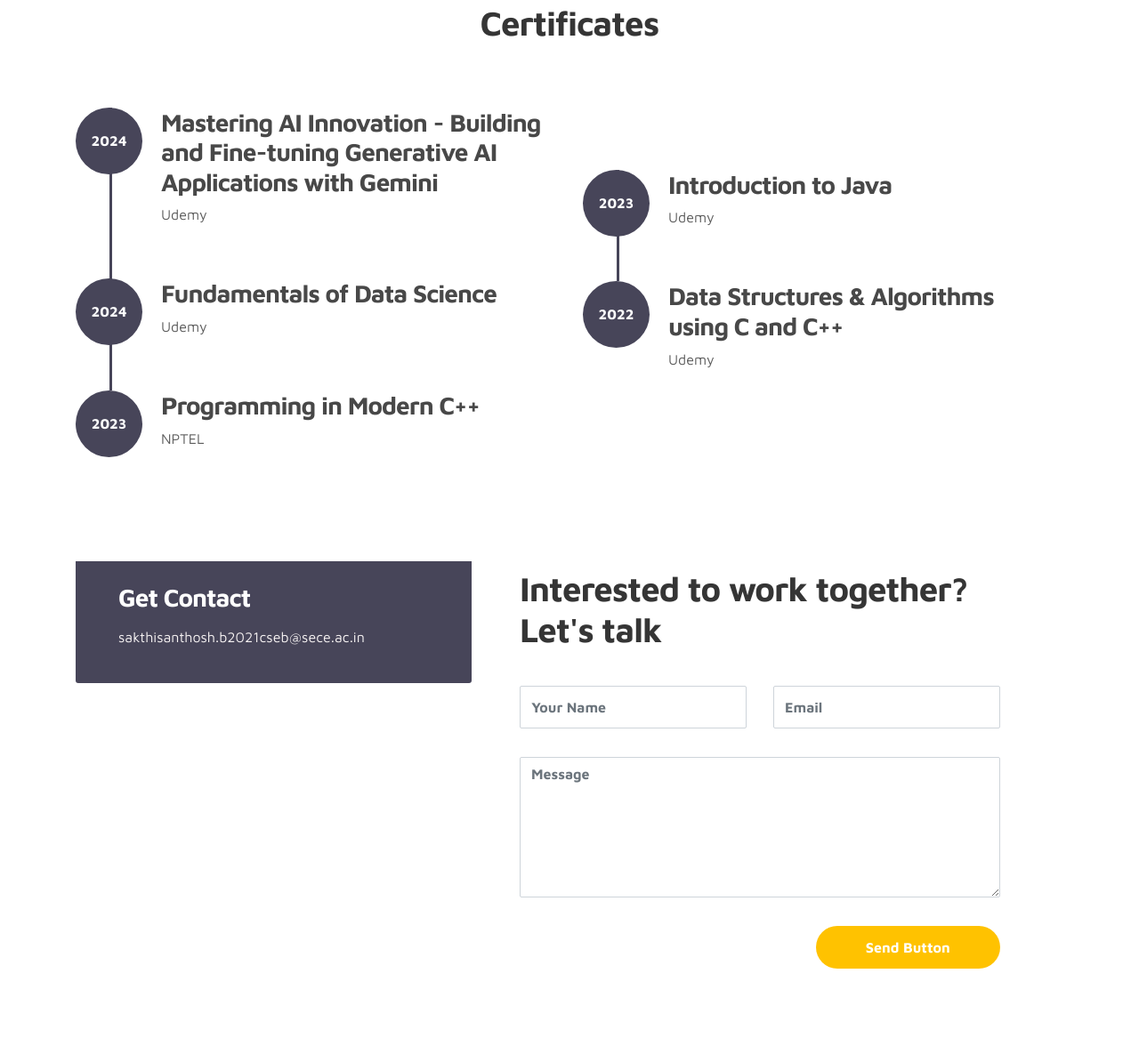
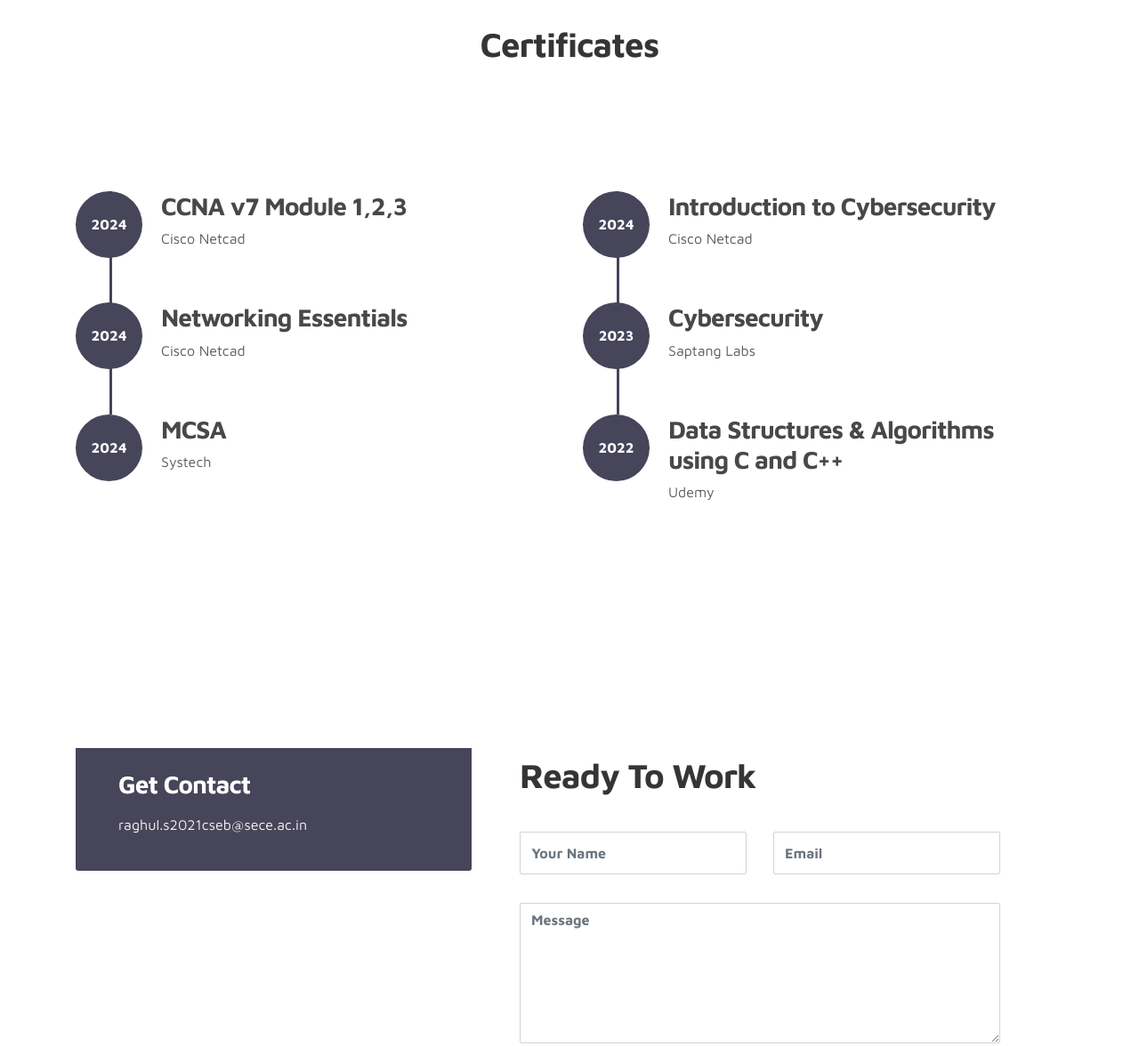
Before and after one commit to Raghulcs/Portfolio-New, a plain HTML site: page index.html in a window 1280 px wide. Shown: the part 2566-3742 px from the top of the page at 89% size. Drawn offline with Linux system fonts and the light colour scheme.

Commit message:
Update index.html

```diff
--- a/index.html
+++ b/index.html
@@ -325,15 +325,7 @@ https://www.tooplate.com/view/2115-marvel
                 <h2 class="mb-4">Mentorship</h2>
 
                   <div class="timeline">
-                      <!-- <div class="timeline-wrapper">
-                           <div class="timeline-yr">
-                                <span>2022-24</span>
-                           </div>
-                           <div class="timeline-info">
-                                <h3><span>Placement Coordinator</span><small></small></h3>
-                                <p>Facilitated communication and coordination between students to secure Internship</p>
-                           </div>
-                      </div> -->
+
 
                       <div class="timeline-wrapper">
                           <div class="timeline-yr">
@@ -361,7 +353,7 @@ https://www.tooplate.com/view/2115-marvel
                     <strong>Language:</strong> Java | Python | C<br>
                     <strong>Tools:</strong> Hyper-V Manager | Cisco Packet Tracer | Putty | Wireshark | Nmap | OSINT<br>
                     <strong>Query Language:</strong> MySQL, MongoDB<br>
-                    <strong>Core Concepts:</strong> Computer Networks, Data Structures, Operating System<br>
+                    <strong>Core Concepts:</strong> Computer Networks, Data Structures, Object Oriented Programming, DataBase Management System<br>
                     <strong>Web Technologies:</strong> HTML, CSS, JavaScript, Bootstrap, Node, Express<br>
                   </p>
 
@@ -391,14 +383,14 @@ https://www.tooplate.com/view/2115-marvel
             <div class="col-lg-6 col-12">
 
 
-                <div class="timeline">
+                <div class="timeline " style="padding-top: 70px;">
                     <div class="timeline-wrapper">
                          <div class="timeline-yr">
                               <span>2024</span>
                          </div>
                          <div class="timeline-info">
-                              <h3><span>Mastering AI Innovation - Building and Fine-tuning Generative AI Applications with Gemini</span></h3>
-                              <p>Udemy</p>
+                              <h3><span>CCNA v7 Module 1,2,3</span></h3>
+                              <p>Cisco Netcad</p>
                             </div>
                     </div>
 
@@ -407,21 +399,22 @@ https://www.tooplate.com/view/2115-marvel
                             <span>2024</span>
                         </div>
                         <div class="timeline-info">
-                            <h3><span> Fundamentals of Data Science</span></h3>
-                            <p>Udemy</p>
+                            <h3><span>Networking Essentials</span></h3>
+                            <p>Cisco Netcad</p>
                         </div>
                     </div>
 
                     <div class="timeline-wrapper">
                         <div class="timeline-yr">
-                            <span>2023</span>
+                            <span>2024</span>
                         </div>
                         <div class="timeline-info">
-                            <h3><span>Programming in Modern C++ </span></h3>
-                            <p>NPTEL</p>
+                            <h3><span>MCSA</span></h3>
+                            <p>Systech</p>
 
                         </div>
                     </div>
+
 
 
 
@@ -433,14 +426,23 @@ https://www.tooplate.com/view/2115-marvel
                 <br>
               </h2>
 
-                <div class="timeline">
+                <div class="timeline" style="padding-bottom: 150px;">
+                  <div class="timeline-wrapper">
+                    <div class="timeline-yr">
+                         <span>2024</span>
+                    </div>
+                    <div class="timeline-info">
+                         <h3><span>Introduction to Cybersecurity</span></h3>
+                        <p>Cisco Netcad</p>
+                    </div>
+               </div>
                     <div class="timeline-wrapper">
                          <div class="timeline-yr">
                               <span>2023</span>
                          </div>
                          <div class="timeline-info">
-                              <h3><span>Introduction to Java</span></h3>
-                             <p>Udemy</p>
+                              <h3><span>Cybersecurity</span></h3>
+                             <p>Saptang Labs</p>
                          </div>
                     </div>
 
@@ -454,15 +456,7 @@ https://www.tooplate.com/view/2115-marvel
                         </div>
                     </div>
 
-                    <!-- <div class="timeline-wrapper">
-                        <div class="timeline-yr">
-                            <span>2018-19</span>
-                        </div>
-                        <div class="timeline-info">
-                          <h3><span>Vidya Nethrra Matric. Hr. Sec. School</span><small></small></h3>
-                          <p>X Percentage : 92.4%</p>
-                      </div>
-                    </div> -->
+
 
                 </div>
              </div>
@@ -477,34 +471,25 @@ https://www.tooplate.com/view/2115-marvel
         <div class="row">
 
           <div class="col-lg-5 mr-lg-4 col-10">
-            <!-- <div class="google-map w-100">
-              <iframe src="https://www.google.com/maps/embed?pb=!1m18!1m12!1m3!1d12088.558402180099!2d-73.99373482142036!3d40.75895421922642!2m3!1f0!2f0!3f0!3m2!1i1024!2i768!4f13.1!3m3!1m2!1s0x89c25855b8fb3083%3A0xa0f9aef176042a5c!2sTheater+District%2C+New+York%2C+NY%2C+USA!5e0!3m2!1sen!2smm!4v1549875377188" width="400" height="300" frameborder="0" style="border:0" allowfullscreen></iframe>
-            </div> -->
+
 
             <div class="contact-info d-flex justify-content-between align-items-center py-4 px-lg-5">
                 <div class="contact-info-item">
                   <h3 class="mb-3 text-white">Get Contact</h3>
-                  <!-- <p class="footer-text mb-0">010 020 0960</p> -->
-                  <p><a href="mailto:sakthisanthosh.b2021cseb@sece.ac.in  ">sakthisanthosh.b2021cseb@sece.ac.in</a></p>
+                  <p><a href="mailto:raghul.s2021cseb@sece.ac.in  ">raghul.s2021cseb@sece.ac.in</a></p>
                 </div>
 
 
             </div>
-            <!-- <div class="contact-info d-flex justify-content-between align-items-center py-3 px-lg-4">
 
 
 
-              <ul class="social-links">
-                   <li><a href="#" class="uil uil-dribbble" data-toggle="tooltip" data-placement="left" title="Dribbble"></a></li>
-                   <li><a href="#" class="uil uil-instagram" data-toggle="tooltip" data-placement="left" title="Instagram"></a></li>
-                   <li><a href="#" class="uil uil-youtube" data-toggle="tooltip" data-placement="left" title="Youtube"></a></li>
-              </ul>
-          </div> -->
+
           </div>
 
           <div class="col-lg-6 col-12">
             <div class="contact-form">
-              <h2 class="mb-4">Interested to work together? Let's talk</h2>
+              <h2 class="mb-4">Ready To Work</h2>
 
               <form action="https://docs.google.com/forms/d/e/1FAIpQLSch_gRu_FCnbVyhQ7arbi8hgcxEcEsP8pm1DbfvcP-xVf6smw/viewform" method="get">
                 <div class="row">
@@ -534,17 +519,7 @@ https://www.tooplate.com/view/2115-marvel
 
     <!-- FOOTER -->
      <footer class="footer py-5">
-          <div class="container">
-               <div class="row">
 
-                    <div class="col-lg-12 col-12">
-                        <p class="copyright-text text-center">Copyright &copy; 2024 Sakthi Santhosh . All rights reserved</p>
-
-                    </div>
-
-               </div>
-          </div>
-     </footer>
 
     <script src="js/jquery-3.3.1.min.js"></script>
     <script src="js/popper.min.js"></script>
```
